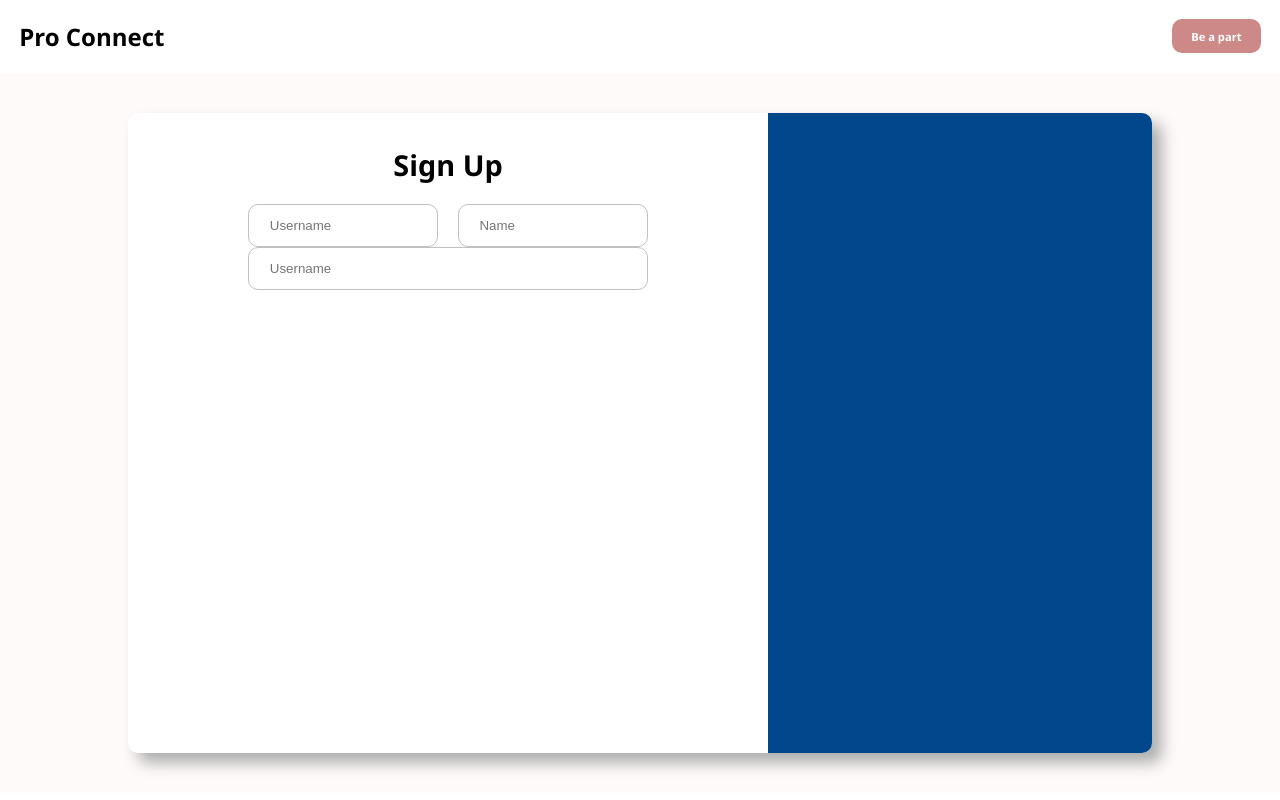
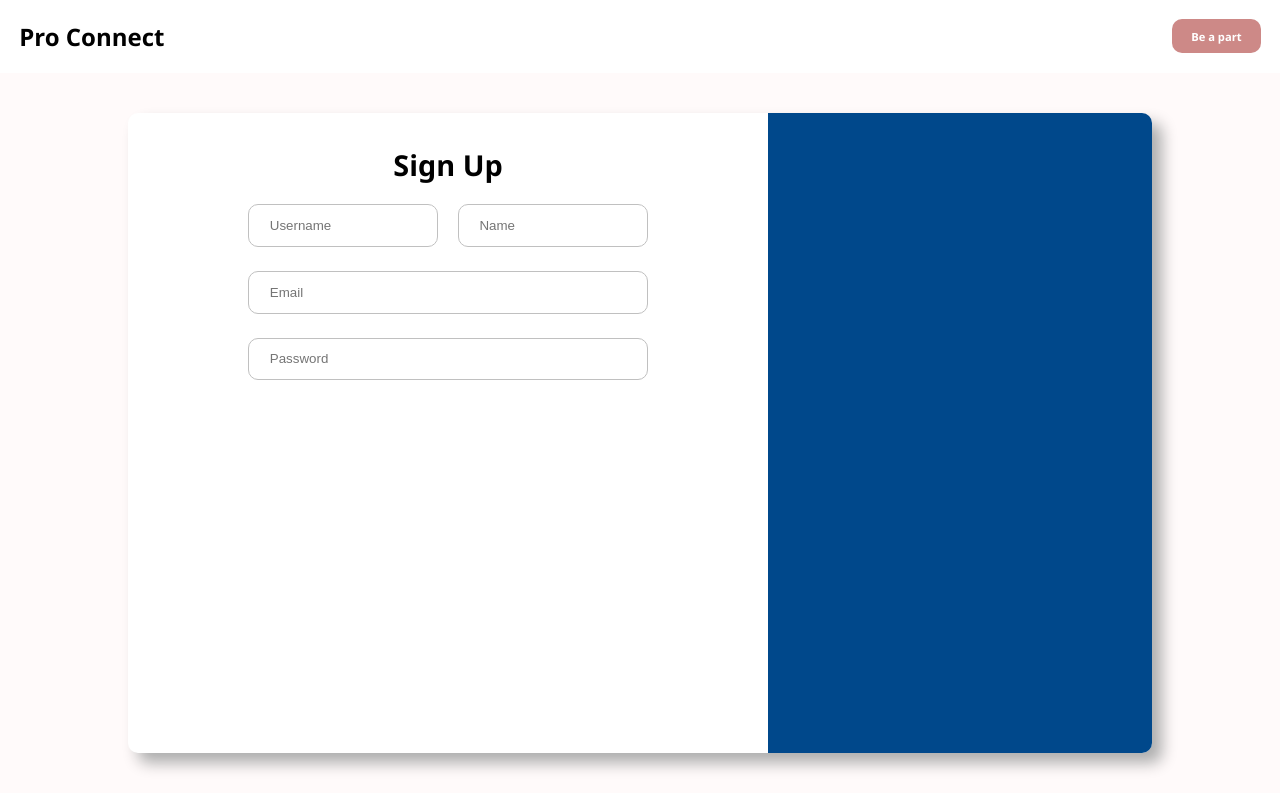
Before and after one commit to Aryanarya01/LinkedIn, a Next.js app in the folder frontend/: page /login in a window 1280 px wide. Built offline with nearby package versions, Linux system fonts and the light colour scheme.

Commit message:
login component

```diff
--- a/frontend/src/pages/login/index.jsx
+++ b/frontend/src/pages/login/index.jsx
@@ -28,7 +28,8 @@ const LoginComponent = () => {
                   <input type="text" placeholder="Name" className={styles.inputField} />
               </div>
 
-               <input type="text" placeholder="Username" className={styles.inputField} />
+               <input type="Email" placeholder="Email" className={styles.inputField} />
+                <input type="Password" placeholder="Password" className={styles.inputField} />
             </div>
 
 
--- a/frontend/src/pages/login/style.module.css
+++ b/frontend/src/pages/login/style.module.css
@@ -45,6 +45,7 @@
     padding-top: 1.3rem;
     max-width: 400px;
     margin: 0 auto;
+    gap: 1.5rem;
 }
 .inputRow{
     width: fit-content;
```
